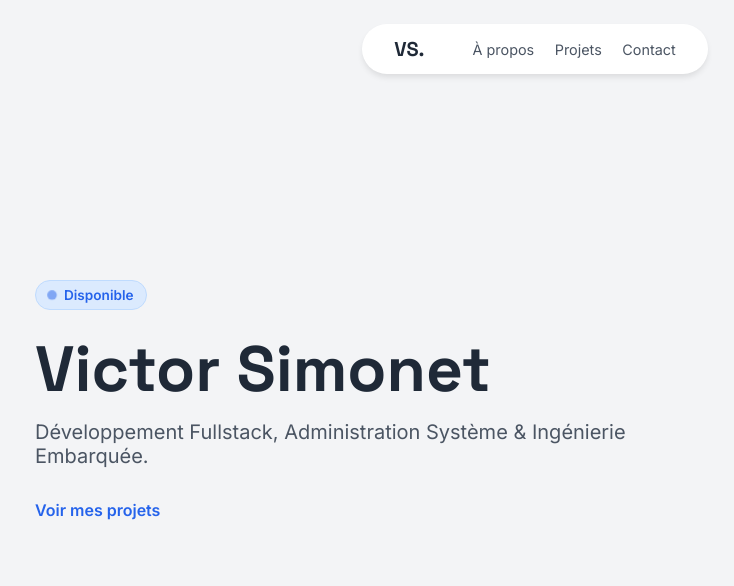
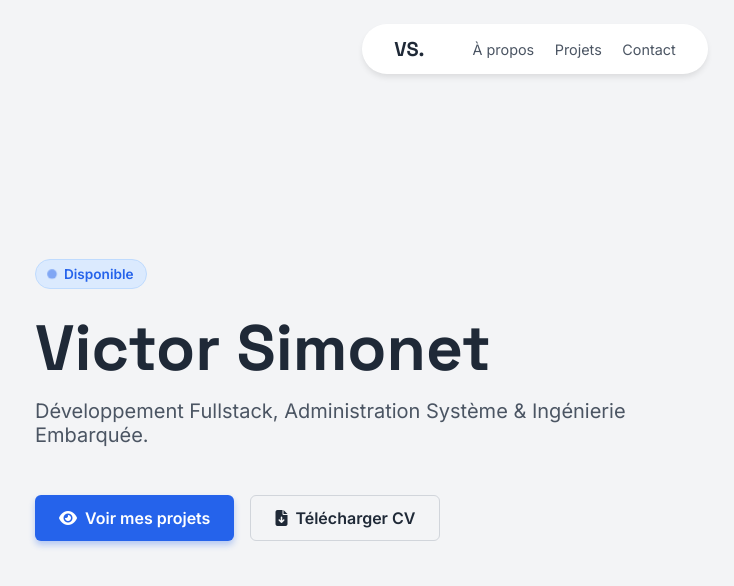
Before and after one commit to simonet4/VSPortfolio, a plain HTML site: page index.html in a window 1280 px wide. Shown: the whole page, without its empty margins (105-839 px from the left). Drawn offline with Linux system fonts and the light colour scheme.

Commit message:
Add styled CTA buttons with icons to homepage
Introduces a new .cta-group container and .btn styles in style.css for visually enhanced call-to-action buttons. Updates index.html to replace the single project link with two styled buttons: one to view projects and another to download the CV, both featuring Font Awesome icons for improved user experience.

```diff
--- a/css/style.css
+++ b/css/style.css
@@ -38,6 +38,49 @@ a {
     color: #2563eb;
     text-decoration: none;
     font-weight: 600;
+}
+
+/* Groupe pour aligner les boutons */
+.cta-group {
+    display: flex;
+    gap: 1rem;
+    margin-top: 1rem;
+}
+
+/* Base boutons */
+.btn {
+    display: inline-flex;
+    align-items: center;
+    gap: 0.5rem;
+    padding: 0.75rem 1.5rem;
+    border-radius: 6px;
+    font-weight: 600;
+    transition: all 0.2s;
+    cursor: pointer;
+}
+
+/* Bouton Principal */
+.btn-primary {
+    background-color: #2563eb;
+    color: white;
+    border: none;
+    box-shadow: 0 4px 6px rgba(37, 99, 235, 0.3);
+}
+
+.btn-primary:hover {
+    background-color: #1d4ed8;
+    transform: translateY(-2px);
+}
+
+/* Bouton Secondaire */
+.btn-secondary {
+    background-color: transparent;
+    color: #1f2937;
+    border: 1px solid #d1d5db;
+}
+
+.btn-secondary:hover {
+    background-color: #e5e7eb;
 }
 
 /* Conteneur du badge "Disponible" */
--- a/index.html
+++ b/index.html
@@ -6,6 +6,8 @@
     <title>Victor Simonet | Portfolio</title>
 
     <link href="https://fonts.googleapis.com/css2?family=Inter:wght@400;600&family=Space+Grotesk:wght@700&display=swap" rel="stylesheet">
+
+    <link rel="stylesheet" href="https://cdnjs.cloudflare.com/ajax/libs/font-awesome/6.5.1/css/all.min.css">
 
     <link rel="stylesheet" href="css/style.css">
 </head>
@@ -36,7 +38,15 @@
                 Développement Fullstack, Administration Système & Ingénierie Embarquée.
             </p>
 
-            <a href="#projects">Voir mes projets</a>
+            <div class="cta-group">
+                <a href="#projects" class="btn btn-primary">
+                    <i class="fas fa-eye"></i> Voir mes projets
+                </a>
+
+                <a href="Docs/CV_Victor_Simonet.pdf" target="_blank" class="btn btn-secondary">
+                    <i class="fas fa-file-arrow-down"></i> Télécharger CV
+                </a>
+            </div>
         </section>
     </main>
 
```
